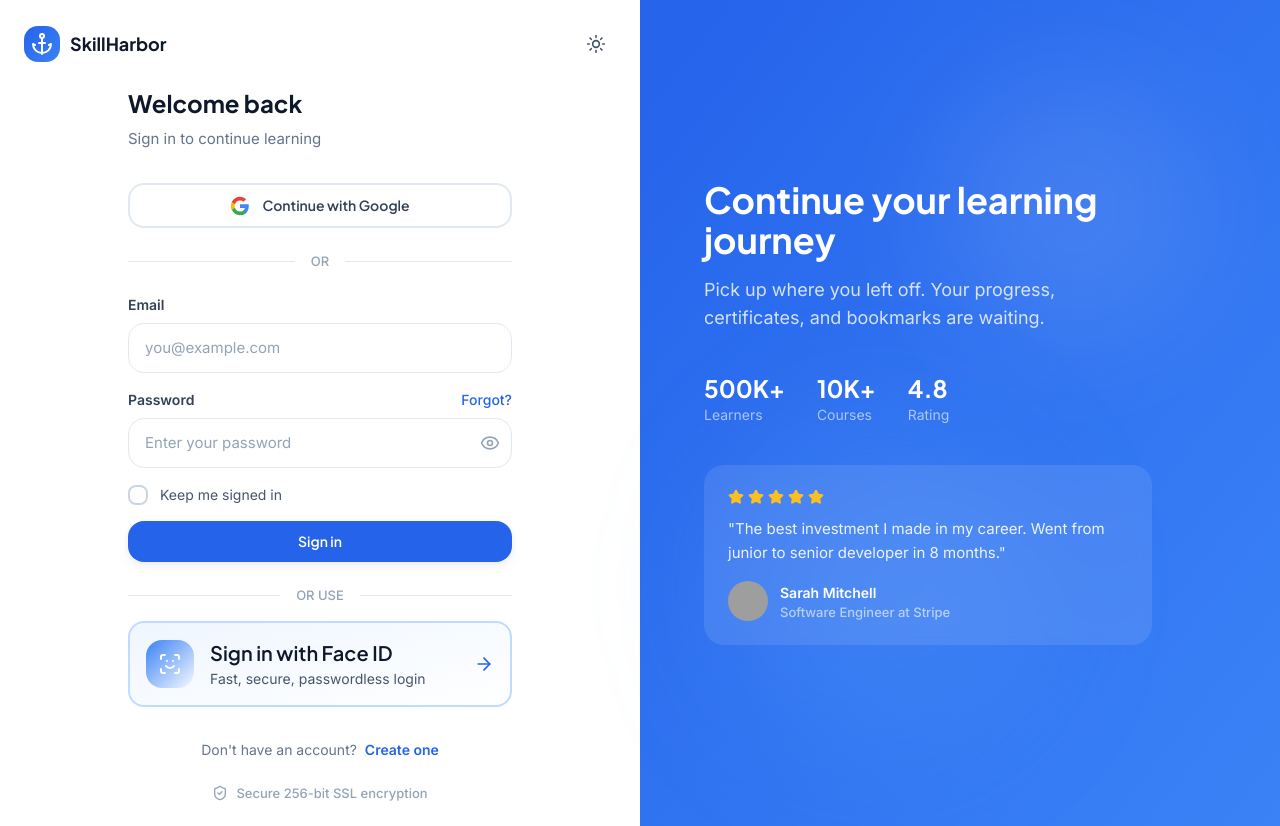
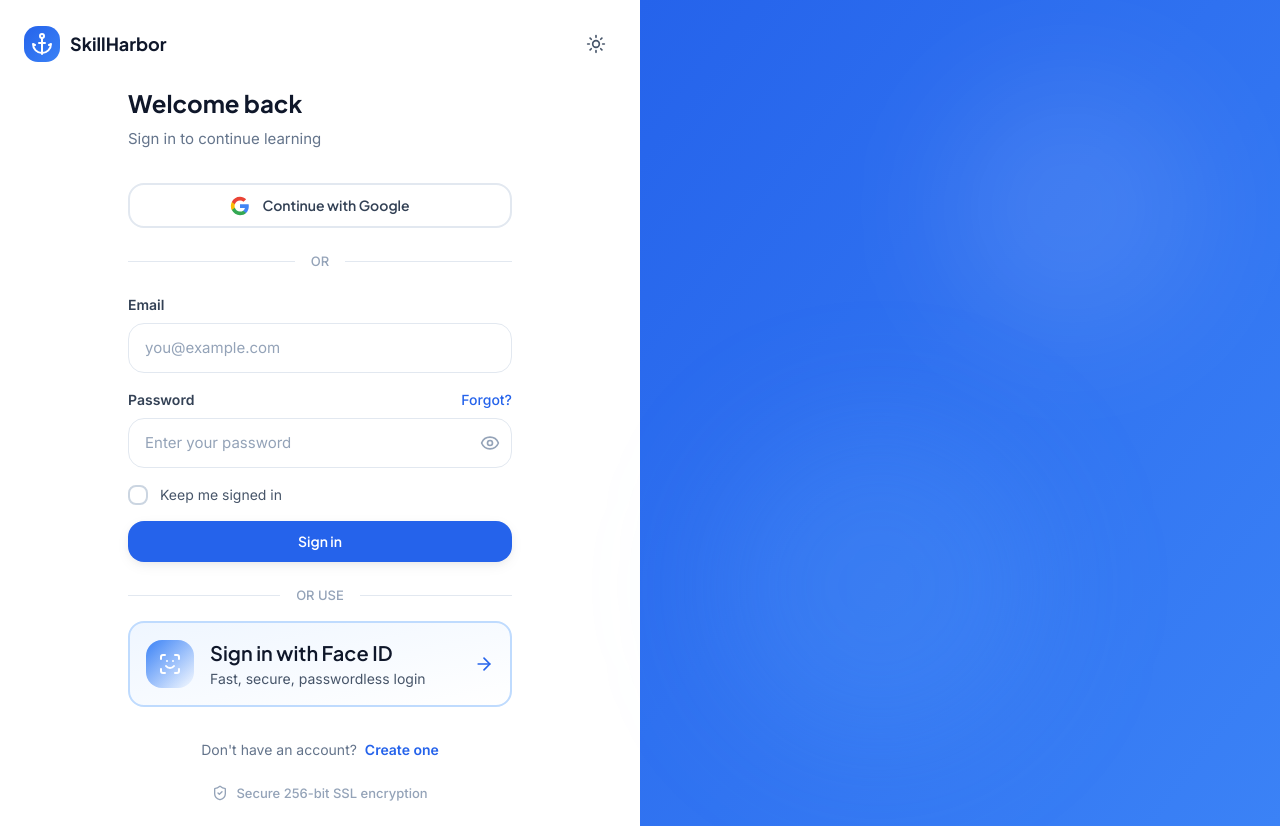
Before and after one commit to nidhalmessaoudi/SkillORA, a Symfony app: template templates/pages/auth/login.html.twig in a window 1280 px wide. Run offline with Twig, Linux system fonts and the light colour scheme; the template is opened without the code that fills it, so the values that code supplies are empty; some libraries are stand-ins or nearby versions; grey boxes are pictures that could not be loaded.

Commit message:
Add interactive 3D Spline model to login and registration pages

```diff
--- a/templates/pages/auth/login.html.twig
+++ b/templates/pages/auth/login.html.twig
@@ -203,51 +203,10 @@
             <div class="absolute bottom-20 left-20 w-80 h-80 bg-harbor-400/20 rounded-full blur-3xl"></div>
         </div>
 
-        {# Content #}
+        {# 3D Spline Model #}
         <div class="relative h-full flex flex-col justify-center p-12 lg:p-16">
-            <div class="max-w-md">
-                <h2 class="font-display font-bold text-3xl lg:text-4xl text-white mb-4">
-                    Continue your learning journey
-                </h2>
-                <p class="text-lg text-white/80 mb-10">
-                    Pick up where you left off. Your progress, certificates, and bookmarks are waiting.
-                </p>
-
-                {# Stats #}
-                <div class="flex gap-8 mb-10">
-                    <div>
-                        <div class="font-display font-bold text-2xl text-white">500K+</div>
-                        <div class="text-body-sm text-white/60">Learners</div>
-                    </div>
-                    <div>
-                        <div class="font-display font-bold text-2xl text-white">10K+</div>
-                        <div class="text-body-sm text-white/60">Courses</div>
-                    </div>
-                    <div>
-                        <div class="font-display font-bold text-2xl text-white">4.8</div>
-                        <div class="text-body-sm text-white/60">Rating</div>
-                    </div>
-                </div>
-
-                {# Testimonial #}
-                <div class="bg-white/10 backdrop-blur rounded-3xl p-6">
-                    <div class="flex items-center gap-1 mb-3">
-                        {% for i in 1..5 %}
-                        <i data-lucide="star" class="w-4 h-4 text-warning-400 fill-warning-400"></i>
-                        {% endfor %}
-                    </div>
-                    <p class="text-white/90 mb-4">
-                        "The best investment I made in my career. Went from junior to senior developer in 8 months."
-                    </p>
-                    <div class="flex items-center gap-3">
-                        <img src="https://images.unsplash.com/photo-1494790108377-be9c29b29330?w=80&h=80&fit=crop" alt="" class="w-10 h-10 rounded-full object-cover">
-                        <div>
-                            <div class="font-semibold text-white text-body-sm">Sarah Mitchell</div>
-                            <div class="text-white/60 text-caption">Software Engineer at Stripe</div>
-                        </div>
-                    </div>
-                </div>
-            </div>
+            <script type="module" src="https://unpkg.com/@splinetool/viewer@1.12.58/build/spline-viewer.js"></script>
+            <spline-viewer url="https://prod.spline.design/1V0P7xpRO0kes-qw/scene.splinecode" style="width: 100%; height: 100%;"></spline-viewer>
         </div>
     </div>
 </div>
```
Also changed, not shown: templates/pages/auth/register.html.twig (+3 -50 lines).
